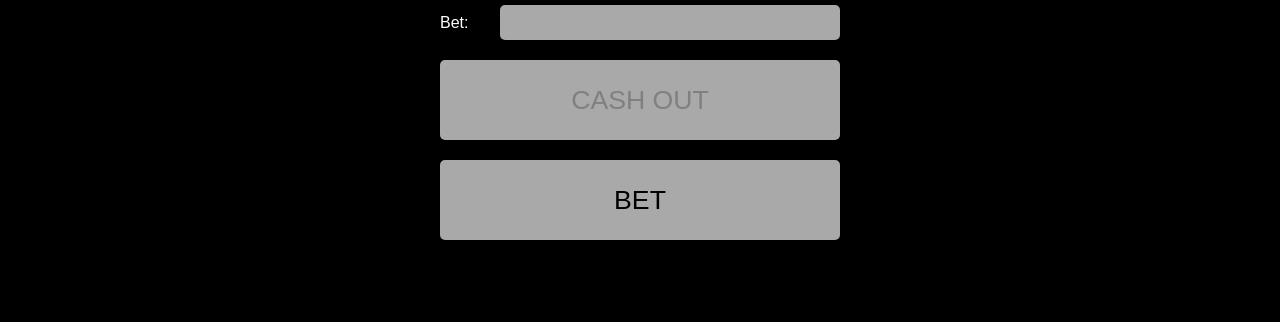
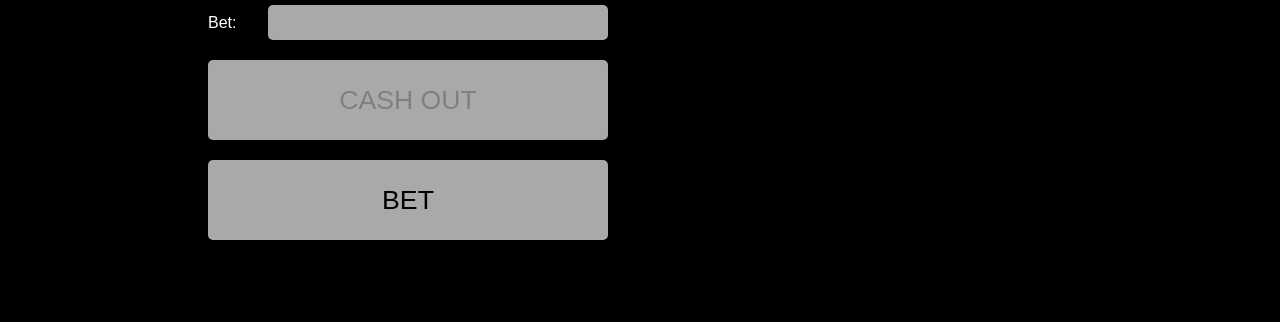
Before and after one commit to Wenzel237/suikaviator, a plain HTML site: page index.html in a window 1280 px wide. Shown: the part 478-800 px from the top of the page. Drawn offline with Linux system fonts and the light colour scheme.

Commit message:
Update index.html

```diff
--- a/index.html
+++ b/index.html
@@ -21,7 +21,7 @@
         .animate {
           animation: moveUpFade 1s ease-in-out;
         }
-        body { display: flex; flex-direction: column; align-items: center; height: 90vh; font-family: Arial, sans-serif; justify-content: center; background-color: black }
+        body { display: flex; flex-direction: column; align-items: center; width: 100vh; height: 90vh; font-family: Arial, sans-serif; justify-content: center; background-color: black }
         input, button {
           background-color: darkGray;
           border-radius: 5px;
```
